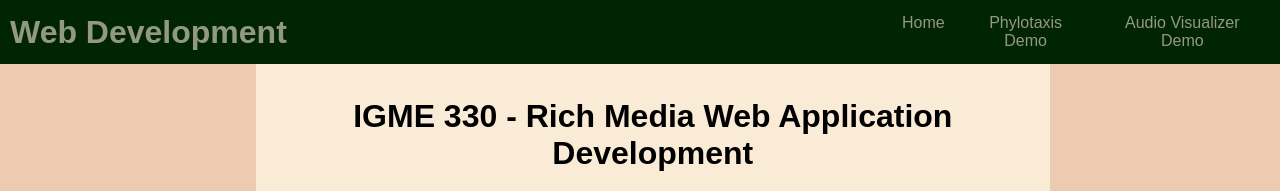
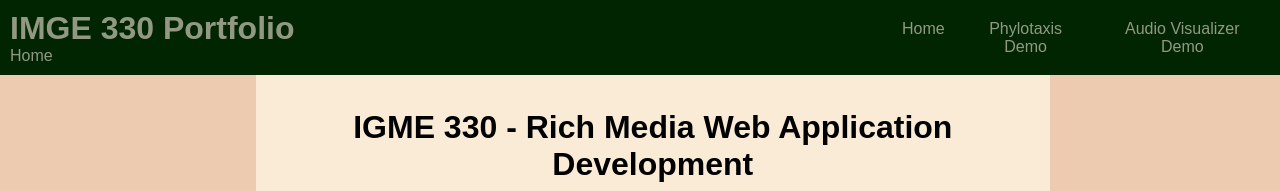
Before and after one commit to BEWetzel/Web-Portfolio, a plain HTML site: page index.html in a window 1280 px wide. Shown: the top 191 px of the page. Drawn offline with Linux system fonts and the light colour scheme.

Commit message:
Modified Header Title
Modified header title to include name of site and name of page

```diff
--- a/css/myCSSfile.css
+++ b/css/myCSSfile.css
@@ -42,6 +42,7 @@ main {
     display: flex;
     flex-wrap: wrap;
 }
+
 .gifContainer img {
     height: auto;
     width: 100%;
@@ -69,9 +70,14 @@ footer {
     height: 4%;
 }
 
-header h1 {
+#title {
     justify-self: flex-start;
     margin: 10px;
+}
+
+#title h1,
+p {
+    margin: 0;
 }
 
 nav {
@@ -133,7 +139,7 @@ nav .dropdown .dropbtn {
     display: block;
     background: #EDCBB1;
     box-shadow: 0px 8px 16px 0px rgba(0, 0, 0, 0.2);
-    width:30%;
+    width: 30%;
 }
 
 /*formatting for all dropdown elements*/
--- a/index.html
+++ b/index.html
@@ -6,12 +6,15 @@
     <meta name="viewport" content="width=device-width, initial-scale=1.0">
     <meta http-equiv="X-UA-Compatible" content="ie=edge">
     <link href="css/myCSSfile.css" rel="stylesheet">
-    <title>Home - Level Design Work</title>
+    <title>Home - Web App Development</title>
 </head>
 
 <body>
     <header>
-        <h1>Web Development</h1>
+        <div id="title">
+            <h1>IMGE 330 Portfolio</h1>
+            <p>Home</p>
+        </div>
         <nav>
             <a href="#">Home</a>
             <div class="dropdown">
@@ -32,40 +35,47 @@
     </header>
     <main>
         <h1 class="titleScreen">IGME 330 - Rich Media Web Application Development</h1>
-        <p class="titleScreen">These are projects I made while learning how to utilize HTML and JavaScript in web application development.</p>
+        <p class="titleScreen">These are projects I made while learning how to utilize HTML and JavaScript in web
+            application development.</p>
         <div class="gifContainer">
             <div class="dropdown">
                 <h2>Phylotaxis</h2>
-                <a href="phylotaxis\index.html"><img class="gifPreview" src="media/phylotaxis-clip.gif" alt="User clicking on canvas to generate Phylotaxis patterns."></a>
+                <a href="phylotaxis\index.html"><img class="gifPreview" src="media/phylotaxis-clip.gif"
+                        alt="User clicking on canvas to generate Phylotaxis patterns."></a>
                 <div class="dropdown-content">
                     <p>Lorem ipsum dolor sit amet, consectetur adipiscing elit, sed do eiusmod
                         tempor incididunt ut labore et dolore magna aliqua. Ut enim ad minim veniam, quis nostrud
                         exercitation ullamco laboris nisi ut aliquip ex ea commodo consequat. Duis aute irure dolor in
                         reprehenderit in voluptate velit esse cillum dolore eu fugiat nulla pariatur. Excepteur sint
-                    occaecat cupidatat non proident, sunt in culpa qui officia deserunt mollit anim id est laborum.</p>
+                        occaecat cupidatat non proident, sunt in culpa qui officia deserunt mollit anim id est laborum.
+                    </p>
                 </div>
 
             </div>
             <div class="dropdown">
                 <h2>Audio Visualizer</h2>
-                <a href="audio-visualizer/index.html"><img class="gifPreview" src="media/audioVisualizer-clip2.gif" alt="Audio Visualizer running."></a>
+                <a href="audio-visualizer/index.html"><img class="gifPreview" src="media/audioVisualizer-clip2.gif"
+                        alt="Audio Visualizer running."></a>
                 <div class="dropdown-content">
                     <p>Lorem ipsum dolor sit amet, consectetur adipiscing elit, sed do eiusmod
                         tempor incididunt ut labore et dolore magna aliqua. Ut enim ad minim veniam, quis nostrud
                         exercitation ullamco laboris nisi ut aliquip ex ea commodo consequat. Duis aute irure dolor in
                         reprehenderit in voluptate velit esse cillum dolore eu fugiat nulla pariatur. Excepteur sint
-                    occaecat cupidatat non proident, sunt in culpa qui officia deserunt mollit anim id est laborum.</p>
+                        occaecat cupidatat non proident, sunt in culpa qui officia deserunt mollit anim id est laborum.
+                    </p>
                 </div>
             </div>
             <div class="dropdown">
                 <h2>BattleBlock Theater</h2>
-                <a href="bbt-project.html"><img class="gifPreview" src="media/audioVisualizer-clip2.gif" alt="Player launching from Pirate Cannon"></a>
+                <a href="bbt-project.html"><img class="gifPreview" src="media/audioVisualizer-clip2.gif"
+                        alt="Player launching from Pirate Cannon"></a>
                 <div class="dropdown-content">
                     <p>Lorem ipsum dolor sit amet, consectetur adipiscing elit, sed do eiusmod
                         tempor incididunt ut labore et dolore magna aliqua. Ut enim ad minim veniam, quis nostrud
                         exercitation ullamco laboris nisi ut aliquip ex ea commodo consequat. Duis aute irure dolor in
                         reprehenderit in voluptate velit esse cillum dolore eu fugiat nulla pariatur. Excepteur sint
-                    occaecat cupidatat non proident, sunt in culpa qui officia deserunt mollit anim id est laborum.</p>
+                        occaecat cupidatat non proident, sunt in culpa qui officia deserunt mollit anim id est laborum.
+                    </p>
                 </div>
             </div>
         </div>
```
Also changed, not shown: audio-visualizer/index.html (+4 -1 lines), audio-visualizer/insight.html (+4 -1 lines), phylotaxis/index.html (+4 -1 lines), phylotaxis/insight.html (+4 -1 lines). Lines whose indentation alone changed are shown as unchanged.
